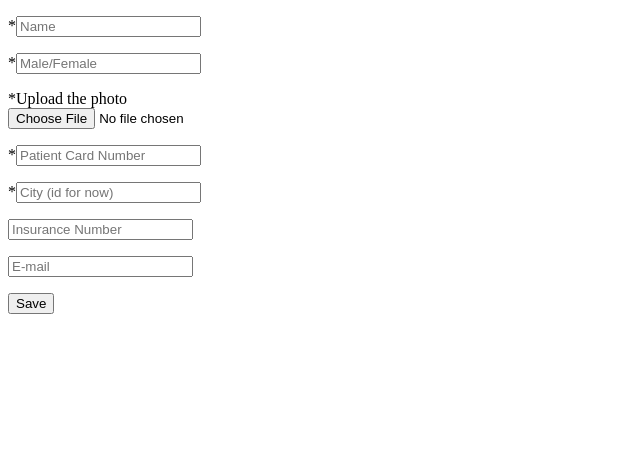
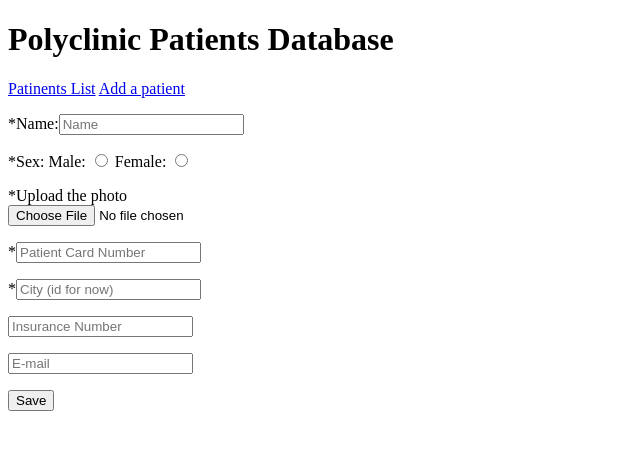
Before and after one commit to zhuykovkb/polyclinic, a PHP site: page /index.php?action=new in a window 1280 px wide. Shown: the top 450 px of the page, without its empty margins (0-640 px from the left). Run offline with PHP 8.4, Linux system fonts and the light colour scheme.

Commit message:
added main page and changed sex input type

```diff
--- a/index.php
+++ b/index.php
@@ -7,14 +7,7 @@
   <body>
     <?php
       require 'mysqlConnect.php';
-      /*$patientsPdo = new PDO(
-          'mysql:host=localhost; dbname=polyclinic', 'root', '123321'
-      );
-      */
-
-      /*$patientsPdo->setAttribute(PDO::ATTR_ERRMODE, PDO::ERRMODE_EXCEPTION);*/
-
-
+      require 'main.php';
       //List all the patients
       if ($_GET['action']=='list') {
         require 'list.php';
--- /dev/null
+++ b/main.php
@@ -0,0 +1,5 @@
+<?php
+echo '<h1>Polyclinic Patients Database</h1>';
+echo '<span><a href="?action=list">Patinents List</a></span>';
+echo '   ';
+echo '<span><a href="?action=new">Add a patient</a></span>';
--- a/new.php
+++ b/new.php
@@ -1,9 +1,11 @@
 <form action="" enctype="multipart/form-data" method="post">
-	<p>*<input type="text" name="name" placeholder="Name"/></p>
-	<p>*<input type="text" name="sex" placeholder="Male/Female"/></p>
+	<p>*Name:<input type="text" name="name" placeholder="Name"/></p>
+	<p>*Sex:
+		<span>Male: <input type="radio" name="sex" value="male"/>  </span>
+		<span>Female: <input type="radio" name="sex" value="female"/>  </span>
+	</p>
 	<p>*Upload the photo</br><input type="file" name="photo"/></p>
 	<p>*<input type="text" name="card_num" placeholder="Patient Card Number"/></p>
-
 	<p>*<input type="text" name="native_city_id" placeholder="City (id for now)"/></p>
 	<p><input type="text" name="insurance_num" placeholder="Insurance Number"/></p>
 	<p><input type="text" name="email" placeholder="E-mail"/></p>
@@ -27,7 +29,7 @@
 
 			$uploaded = move_uploaded_file($_FILES['photo']['tmp_name'], $upLoadFile);
 			if (!$uploaded) {
-				var_dump($_FILES['error']);die();
+				var_dump($_FILES['error']);
 			}
 		}
 
@@ -48,6 +50,10 @@
 
 		echo "Done! New patient has been added.";
 
+		$newPatientId = $patientsPdo->lastInsertId();
+		var_dump($newPatientId);
+		echo '<a href="/?action=show&patientId=' . $newPatientId . '">Show patient`s record</a>';
+
 	} else {
 		if (!empty($_POST)) {
 			echo "Empty input detected.<br/>Fill it.";
--- a/show.php
+++ b/show.php
@@ -8,7 +8,7 @@ $record = $patientRecordPrepared->fetch(PDO::FETCH_ASSOC);
 
 echo '<h1>' . $record['name'] . '</h1>';
 if (!empty($record['photo'])) {
-			echo '<img src="'.$imagedir.'/'.$record['photo'].'"';
+			echo '<img src="'.$imagedir.'/'.$record['photo'].'"><br/>';
 		}
 if (!empty($record['history'])) {
 	echo '<h2>History:</h2><p>' . $record['history'] . '</p>';
```
Also changed, not shown: images/tTkUcjthw40.jpg (added).
